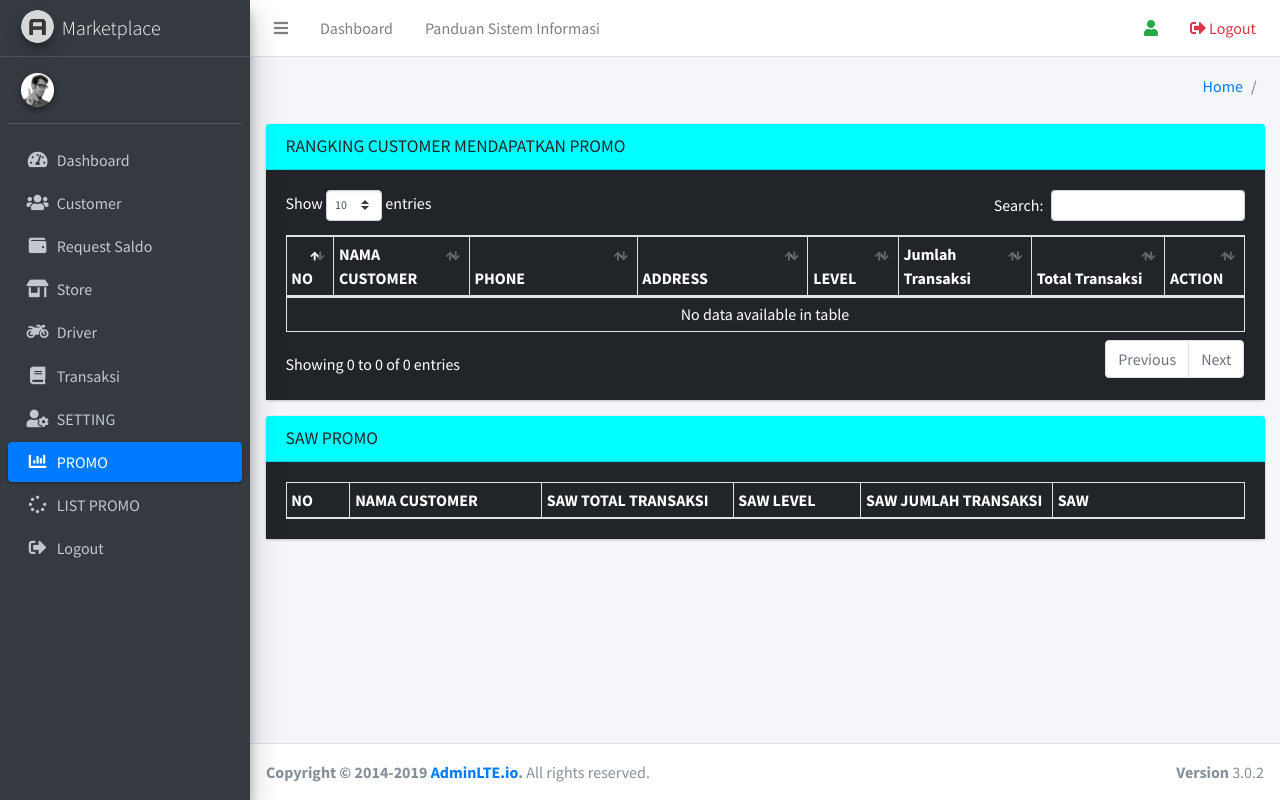
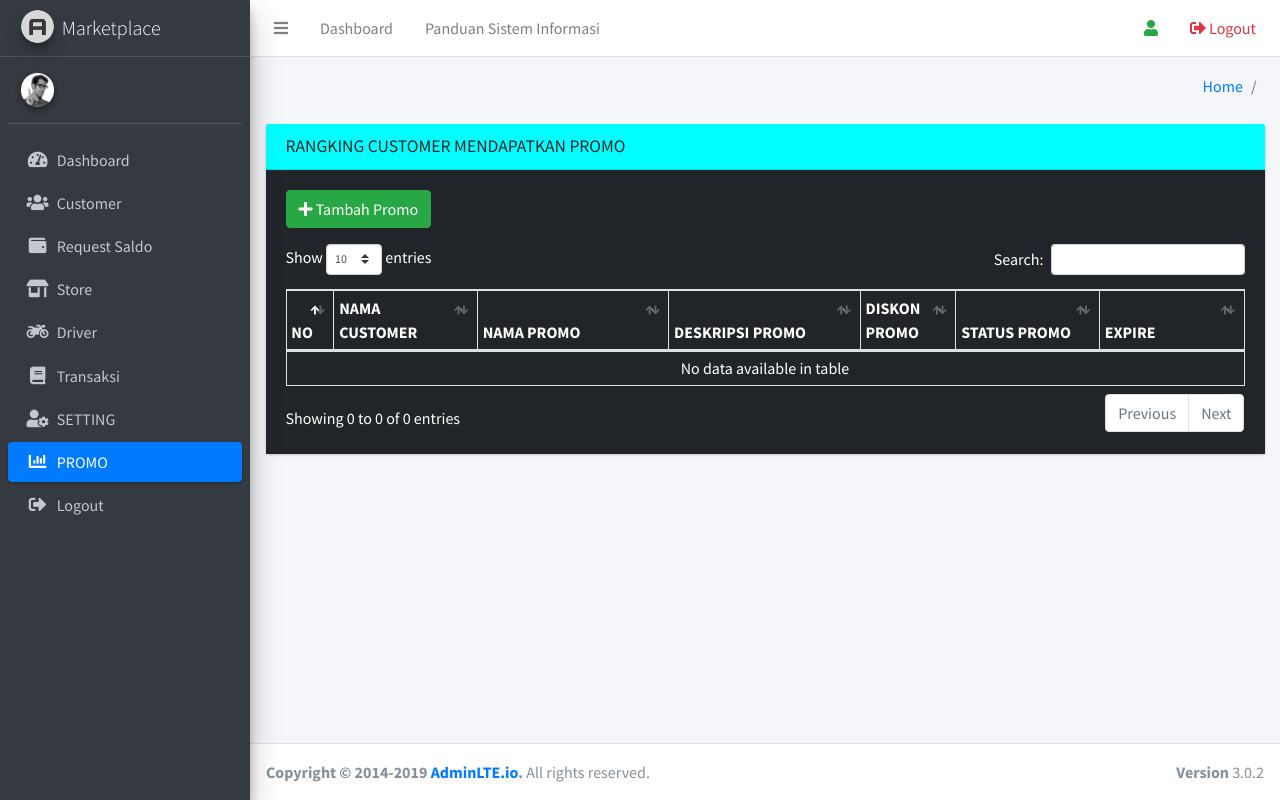
Before and after one commit to razitulikhlas/fronend, a Laravel app: page /promo in a window 1280 px wide. Run offline with Laravel 8, Linux system fonts and the light colour scheme; the visitor is signed in with stand-in values (Sample User, id 1); data that the repository does not hold is empty; some libraries are stand-ins or nearby versions.

Commit message:
update promo

```diff
--- a/app/Http/Controllers/PromoController.php
+++ b/app/Http/Controllers/PromoController.php
@@ -27,12 +27,21 @@ class PromoController extends Controller
         try {
             $response =  json_decode($this->successResponse($this
             ->serviceAPi
-            ->sawCustomer())
+            ->getListPromoCustomer())
             ->original, true);
+
+            $data = [];
+            if(isset($response["data"])){
+                $data = array_reverse($response["data"]);
+            }
+            // $response =  json_decode($this->successResponse($this
+            // ->serviceAPi
+            // ->sawCustomer())
+            // ->original, true);
             // return dd($response);
             return view('layouts.promocustomer.index', [
                 "title"=>"Promo customer",
-                "data" => $response
+                "data" => $data
             ]);
         } catch (\Throwable $th) {
             // return dd($th);
@@ -73,6 +82,7 @@ class PromoController extends Controller
             ->serviceAPi
             ->giftPromoCustomer($data))
             ->original, true);
+
 
             if ($response['success']) {
                 return redirect('listPromo');
--- a/resources/views/layouts/promocustomer/index.blade.php
+++ b/resources/views/layouts/promocustomer/index.blade.php
@@ -8,18 +8,21 @@
             <!-- /.card-header -->
             <div class="card-body" style="background-color: #212529; color: white;" >
 
-
+        <p>
+            <button type="button" class="btn btn-success" data-toggle="modal" data-target="#insert">
+            <i class="fa fa-plus"></i> Tambah Promo
+            </button>
+        </p>
         <table class="table table-bordered table-sm" id="example1">
             <thead>
                 <tr>
                     <th width="5%">NO</th>
                     <th width="15%">NAMA CUSTOMER</th>
-                    <th width="20%">PHONE</th>
-                    <th width="20%">ADDRESS</th>
-                    <th width="10%">LEVEL</th>
-                    <th width="15%">Jumlah Transaksi</th>
-                    <th width="15%">Total Transaksi</th>
-                    <th>ACTION</th>
+                    <th width="20%">NAMA PROMO</th>
+                    <th width="20%">DESKRIPSI PROMO</th>
+                    <th width="10%">DISKON PROMO</th>
+                    <th width="15%">STATUS PROMO</th>
+                    <th width="15%">EXPIRE</th>
                 </tr>
             </thead>
             <tbody>
@@ -28,18 +31,11 @@
                 <tr>
                     <td>{{ $loop->iteration }}</td>
                     <td>{{ $item['name']}}</td>
-                    <td>{{ $item['phone']}}</td>
-                    <td>{{ $item['address']}}</td>
-                    <td>{{ $item['level']}}</td>
-                    <td>{{ $item['total_transaction'] }}</td>
-                    <td>Rp {{ number_format($item['total_price'],'0',',','.') }}</td>
-                    <td>
-                        <div class="btn-group">
-                            <button type="button" id="edit" class="btn btn-warning btn-sm position-relative" data-id={{ $item["id_customer"] }}   data-toggle="modal" data-target="#insert">
-                                <i class="fa fa-edit"></i> PROMO
-                            </button>
-                        </div>
-                    </td>
+                    <td>{{ $item['promoName']}}</td>
+                    <td>{{ $item['promoDescription']}}</td>
+                    <td>Rp {{ number_format($item['promoPrice'],'0',',','.') }}</td>
+                    <td>{{ $item['status'] }}</td>
+                    <td>{{ $item['expired'] }}</td>
                 </tr>
                 @endforeach
             </tbody>
@@ -49,7 +45,7 @@
 <!-- /header -->
 </div>
 
-<div class="card">
+{{-- <div class="card">
     <div class="card-header" style="background-color: aqua">
       <h3 class="card-title">SAW PROMO</h3>
     </div>
@@ -82,7 +78,7 @@
         @endforeach
     </tbody>
 </table>
-</div>
+</div> --}}
 
 
 {{-- insert --}}
--- a/resources/views/layouts/sidebar.blade.php
+++ b/resources/views/layouts/sidebar.blade.php
@@ -112,14 +112,14 @@
               </p>
             </a>
           </li>
-          <li class="nav-item">
+          {{-- <li class="nav-item">
             <a href="/listPromo" class="nav-link {{ Request::is('listPromo') ? 'active' : ''}}">
               <i class="nav-icon fas fa-spinner"></i>
               <p>
                LIST PROMO
               </p>
             </a>
-          </li>
+          </li> --}}
           <!-- Data Sistem -->
           {{-- <li class="nav-item has-treeview">
             <a href="#" class="nav-link">
```
